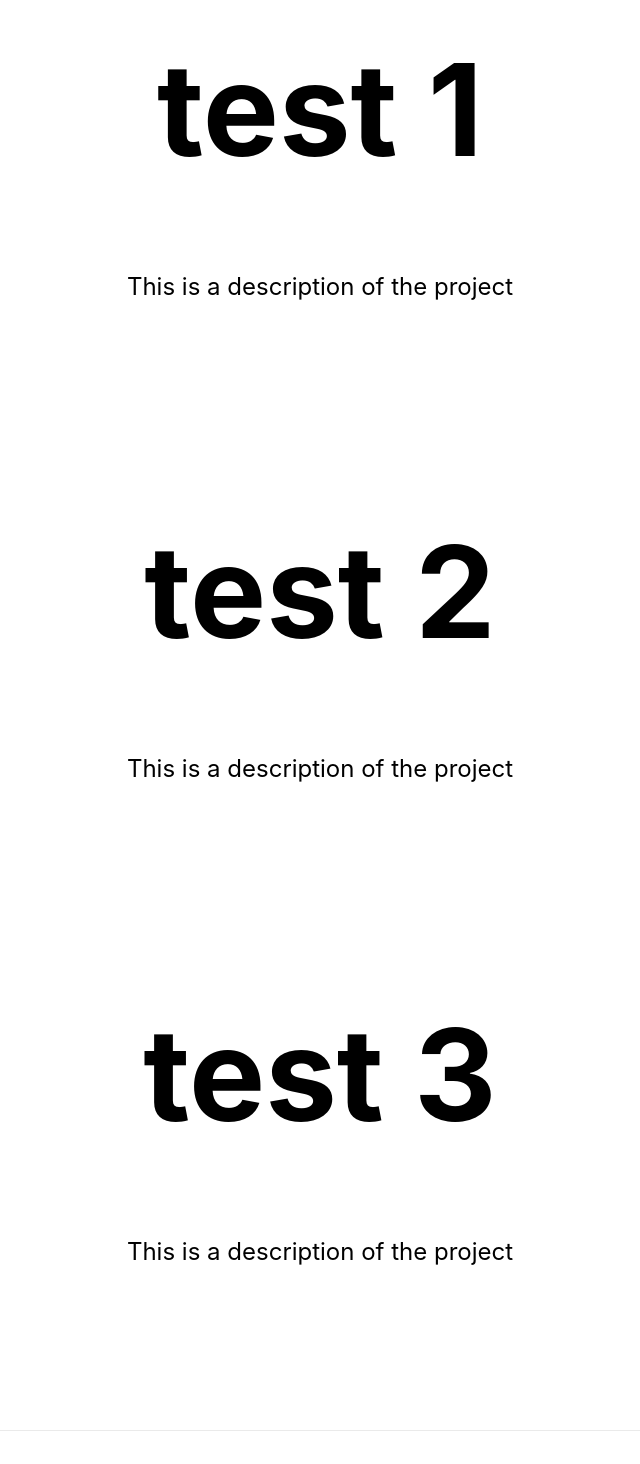
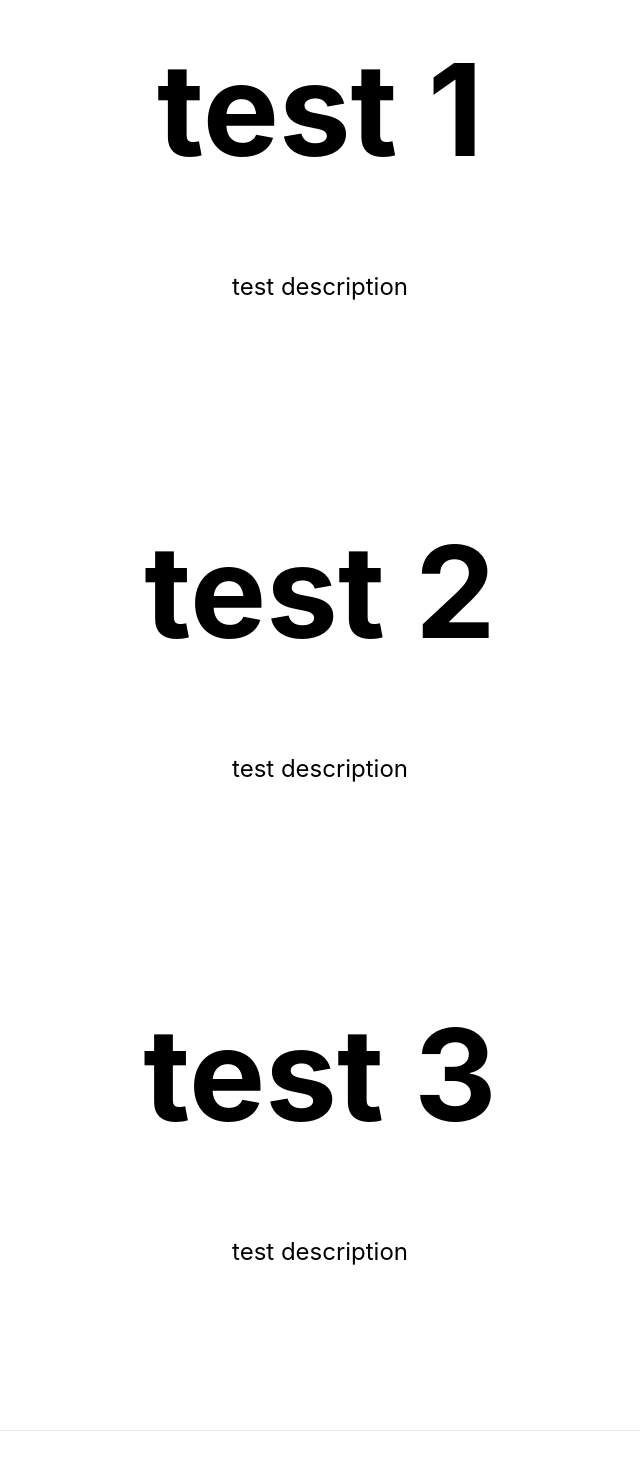
Before and after one commit to hawkhero2/webfolio, a Next.js app: page / in a window 1280 px wide. Shown: the part 482-1946 px from the top of the page, without its empty margins (320-960 px from the left). Built offline with nearby package versions, Linux system fonts and the light colour scheme.

Commit message:
description as prop

```diff
--- a/pages/index.tsx
+++ b/pages/index.tsx
@@ -18,7 +18,7 @@ function Section(props: any) {
       </div>
       <div className={styles.description}>
         <p>
-          This is a description of the project
+          {props.description}
         </p>
       </div>
     </div>
@@ -58,9 +58,9 @@ const Home: NextPage = () => {
             <a href="https://github.com/hawkhero2">Ivanciu</a>
           </p>
         </div>
-        <Section title="test 1" />
-        <Section title="test 2" />
-        <Section title="test 3" />
+        <Section title="test 1" description="test description" />
+        <Section title="test 2" description="test description" />
+        <Section title="test 3" description="test description" />
 
       </main>
 
```
